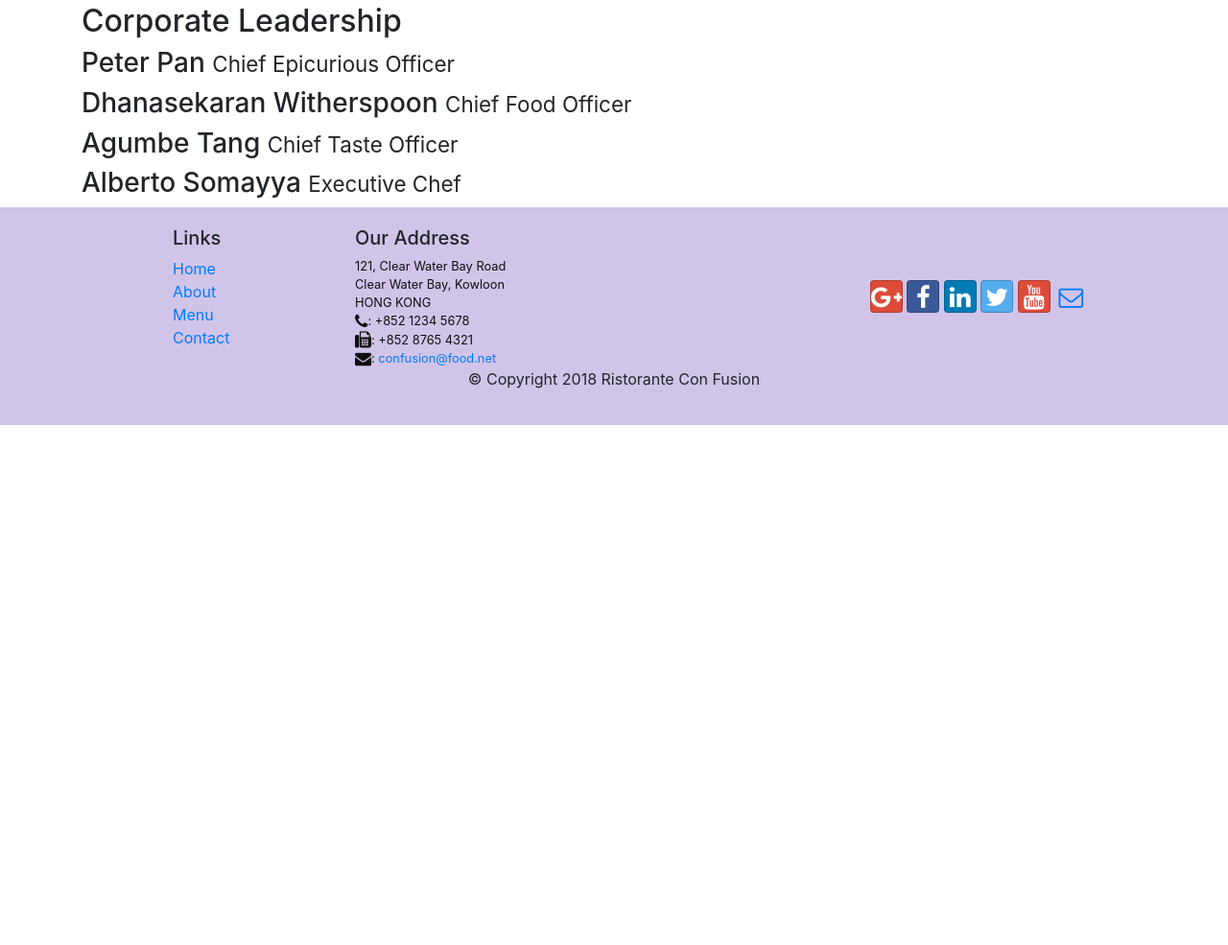
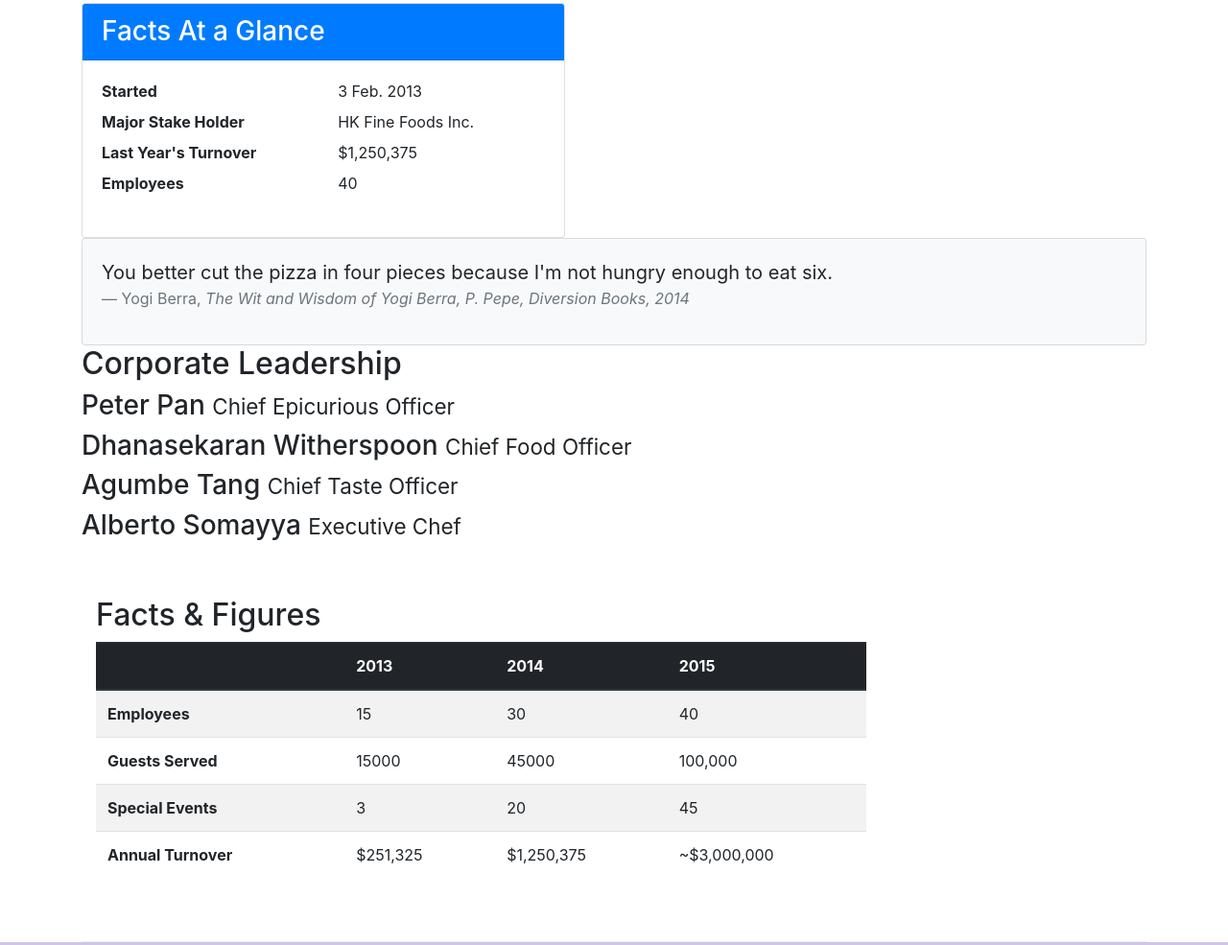
Before and after one commit to lijindanieljoseph/ldjgit, a website: page aboutus.html in a window 1280 px wide. Shown: the part 756-1741 px from the top of the page at 96% size. Before the commit the page ends 1199 px from the top, so only its background shows below. Drawn offline with nearby package versions, Linux system fonts and the light colour scheme.

Commit message:
tables and cards

```diff
--- a/aboutus.html
+++ b/aboutus.html
@@ -76,9 +76,45 @@ We would like the navigation bar elements to collapse for shorter screens, to be
                 <p>Started in 2010, Ristorante con Fusion quickly established itself as a culinary icon par excellence in Hong Kong. With its unique brand of world fusion cuisine that can be found nowhere else, it enjoys patronage from the A-list clientele in Hong Kong.  Featuring four of the best three-star Michelin chefs in the world, you never know what will arrive on your plate the next time you visit us.</p>
                 <p>The restaurant traces its humble beginnings to <em>The Frying Pan</em>, a successful chain started by our CEO, Mr. Peter Pan, that featured for the first time the world's best cuisines in a pan.</p>
             </div>
+            <!--add card-->
             <div>
+                <div class="col-12 col-sm-6">
+                    <div class="card">
+                        <!--card heading with blue bg and white text-->
+                        <h3 class="card-header bg-primary text-white">Facts At a Glance</h3>
+                        <!--card body-->
+                        <div class="card-body">
+                            <dl class="row">
+                                <dt class="col-6">Started</dt>
+                                <dd class="col-6">3 Feb. 2013</dd>
+                                <dt class="col-6">Major Stake Holder</dt>
+                                <dd class="col-6">HK Fine Foods Inc.</dd>
+                                <dt class="col-6">Last Year's Turnover</dt>
+                                <dd class="col-6">$1,250,375</dd>
+                                <dt class="col-6">Employees</dt>
+                                <dd class="col-6">40</dd>
+                            </dl>
+                        </div>
+                    </div>
+                </div>
+            </div>
+            <!--new card with quotation
+            add a Bootstrap card and include a quotation in the card using the blockquote typography style
+        use of the <blockquote> tag to create a block quote in the card. We can use a <footer> inside the block quote to specify the attribution of the quote to its origin.-->
+            <div class="col-12">
+                <div class="card card-body bg-light">
+                    <blockquote class="blockquote">
+                        <p class="mb-0">You better cut the pizza in four pieces because
+                            I'm not hungry enough to eat six.</p>
+                        <footer class="blockquote-footer">Yogi Berra,
+                            <cite title="Source Title">The Wit and Wisdom of Yogi Berra,
+                            P. Pepe, Diversion Books, 2014</cite>
+                        </footer>
+                    </blockquote>
+                </div>
             </div>
         </div>
+
 
 
         <div class="row">
@@ -86,7 +122,21 @@ We would like the navigation bar elements to collapse for shorter screens, to be
                 <h2>Corporate Leadership</h2>
                 <h3>Peter Pan <small>Chief Epicurious Officer</small></h3>
                 <div class="d-none">
-                 <p>Our CEO, Peter, credits his hardworking East Asian immigrant parents who undertook the arduous journey to the shores of America with the intention of giving their children the best future. His mother's wizardy in the kitchen whipping up the tastiest dishes with whatever is available inexpensively at the supermarket, was his first inspiration to create the fusion cuisines for which <em>The Frying Pan</em> became well known. He brings his zeal for fusion cuisines to this restaurant, pioneering cross-cultural culinary connections.</p>
+                 <p>Our CEO, Peter, credits his hardworking East Asian immigrant parents who undertook the arduous journey to the shores of America with the intention of giving their children the best future. His mother's wiz<div class="row row-content">
+                    <div class="col-12 col-sm-9">
+                        <h2>Facts &amp; Figures</h2>
+                    </div><div class="row row-content">
+            <div class="col-12 col-sm-9">
+                <h2>Facts &amp; Figures</h2>
+            </div>
+             <div class="col-12 col-sm-3">
+            </div>
+       </div>
+
+                     <div class="col-12 col-sm-3">
+                    </div>
+               </div>
+        ardy in the kitchen whipping up the tastiest dishes with whatever is available inexpensively at the supermarket, was his first inspiration to create the fusion cuisines for which <em>The Frying Pan</em> became well known. He brings his zeal for fusion cuisines to this restaurant, pioneering cross-cultural culinary connections.</p>
                 </div>
                 <h3>Dhanasekaran Witherspoon <small>Chief Food Officer</small></h3>
                 <div class="d-none">
@@ -102,6 +152,62 @@ We would like the navigation bar elements to collapse for shorter screens, to be
                 </div>
             </div>
        </div>
+       <!--add row for facts and amp-->
+       <div class="row row-content">
+        <div class="col-12 col-sm-9">
+            <h2>Facts &amp; Figures</h2>
+            <!--add table
+            use of table-responsive class to create a responsive table, and the table-striped and thead-inverse classes for styling the table.
+        in thead have tr represent table rows then th is heading in that row and tbody represent body of table and tr represnts datas in each row-->
+            <div class="table-responsive">
+                <table class="table table-striped">
+                    <!--table head-->
+                    <thead class="thead-dark">
+                        <!--table head row with name-->
+                        <tr>
+                            <th>&nbsp;</th>
+                            <th>2013</th>
+                            <th>2014</th>
+                            <th>2015</th>
+                        </tr>
+                    </thead>
+                    <!--table body-->
+                    <tbody>
+                        <!--table content row-->
+                        <tr>
+                            <!--table content row heading-->
+                            <th>Employees</th>
+                            <!--table content row data-->
+                            <td>15</td>
+                            <td>30</td>
+                            <td>40</td>
+                        </tr>
+                        <tr>
+                            <th>Guests Served</th>
+                            <td>15000</td>
+                            <td>45000</td>
+                            <td>100,000</td>
+                        </tr>
+                        <tr>
+                            <th>Special Events</th>
+                            <td>3</td>
+                            <td>20</td>
+                            <td>45</td>
+                        </tr>
+                        <tr>
+                            <th>Annual Turnover</th>
+                            <td>$251,325</td>
+                            <td>$1,250,375</td>
+                            <td>~$3,000,000</td>
+                        </tr>
+                    </tbody>
+                </table>
+            </div>
+        </div>
+         <div class="col-12 col-sm-3">
+        </div>
+   </div>
+
 
     </div>
 
```
